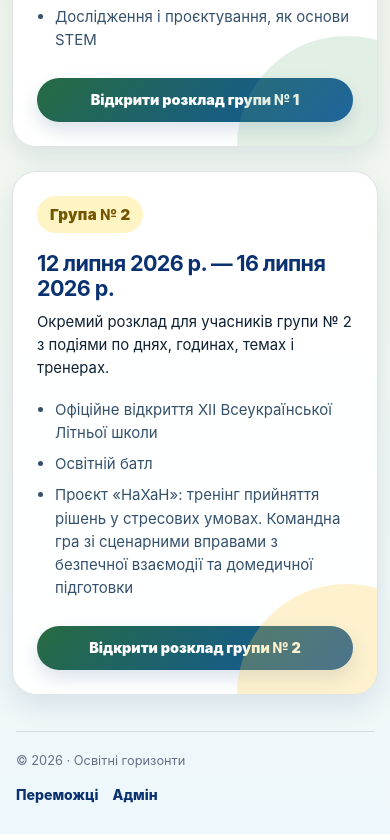
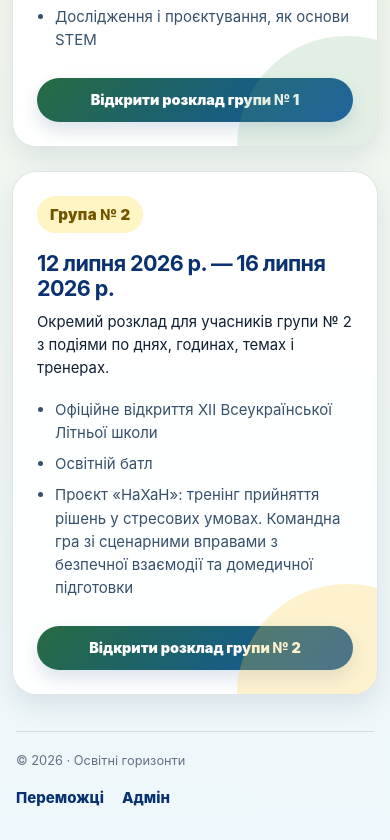
Before and after one commit to MyroslavHesyk/osvitni-horyzonty, a website: page schedule.html in a window 390 px wide. Shown: the part 941-1781 px from the top of the page. Drawn offline with Linux system fonts and the light colour scheme.

Commit message:
теги а у футері

```diff
--- a/css/style.css
+++ b/css/style.css
@@ -815,8 +815,7 @@ input, select, textarea {
     padding: 20px 0 calc(24px + env(safe-area-inset-bottom));
   }
   .footer p { font-size: 0.8rem; line-height: 1.45; }
-  .footer__links { width: 100%; gap: 8px 14px; }
-  .footer a { font-size: 0.88rem; padding: 4px 0; }
+
 
   /* ——— Адмін ——— */
   .panel { margin: 12px 0; }
```
